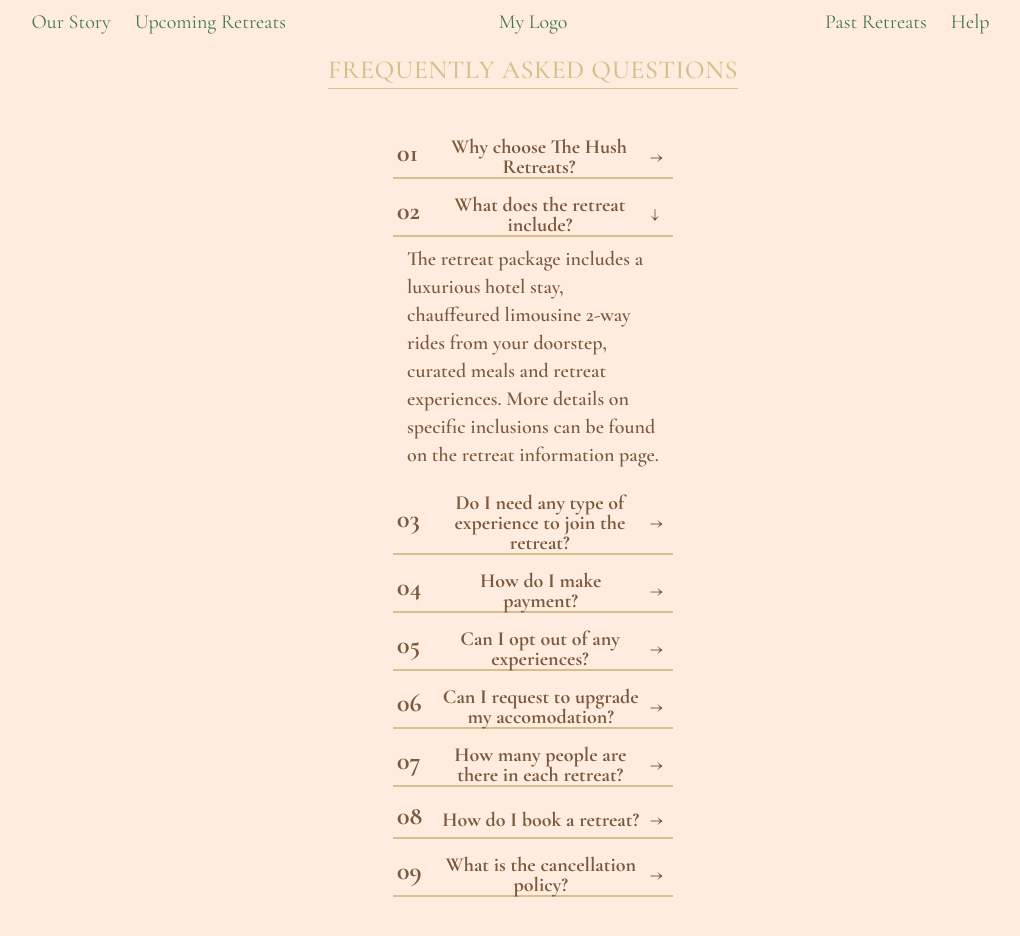
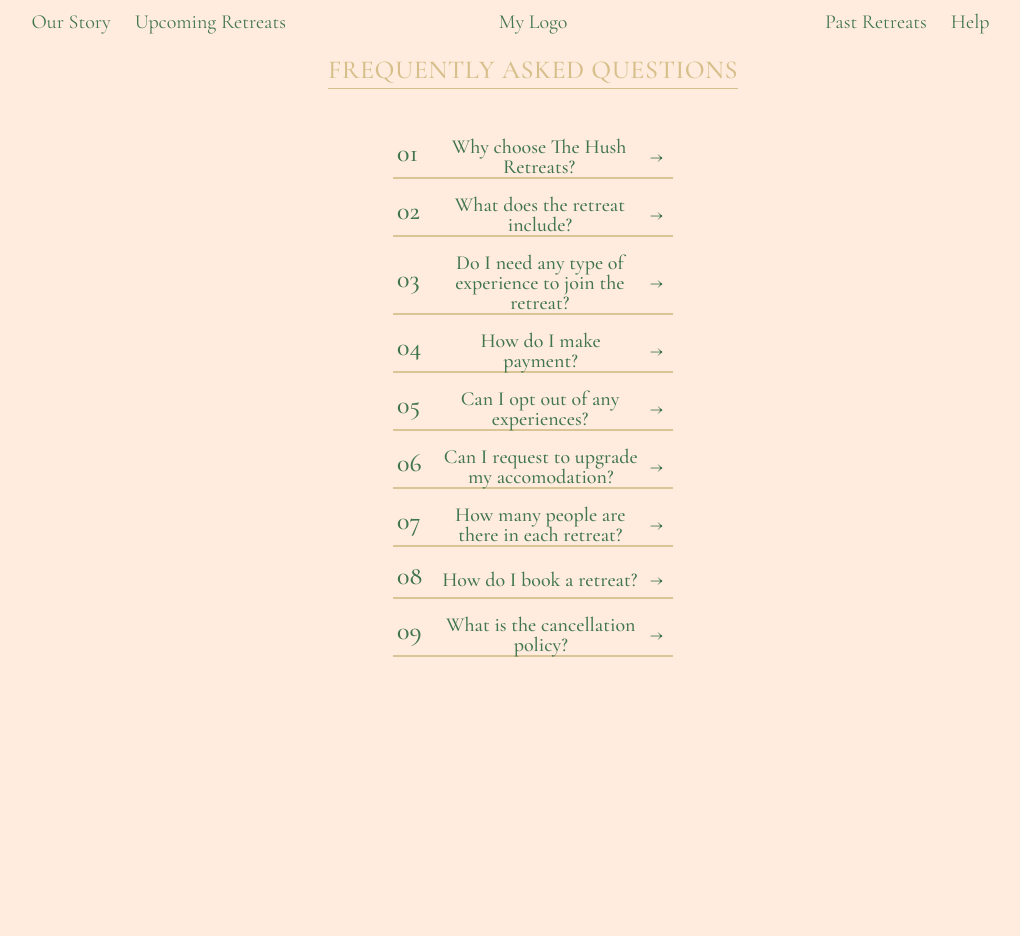
Before and after one commit to jieqiangt/the-hush-retreat, a Next.js app: page /help in a window 1280 px wide. Shown: the top 936 px of the page, without its empty margins (107-1127 px from the left). Built offline with nearby package versions, Linux system fonts and the light colour scheme.

Commit message:
- corrected FAQ accordtion functionality

```diff
--- a/components/help/FAQ.js
+++ b/components/help/FAQ.js
@@ -61,13 +61,25 @@ const FAQItemsList = [
 ];
 
 export default function FAQ() {
-  const [activeItem, setActiveItem] = useState(1);
+  const [activeItems, setActiveItems] = useState([]);
   const [FAQItems, setFAQItems] = useState([]);
+
+  console.log(`active items in componenent: ${activeItems}`)
 
   const setActiveItemHandler = (event) => {
     event.preventDefault();
-    const idx = parseInt(event.target.getAttribute("idx"));
-    setActiveItem(() => idx);
+    const clickedIdx = parseInt(event.target.getAttribute("idx"));
+    console.log({clickedIdx})
+    const idx = activeItems.indexOf(clickedIdx);
+    console.log({idx})
+    const newActiveItems = [...activeItems];
+
+    if (idx !== -1) {
+      newActiveItems.splice(idx, 1);
+    } else {
+      newActiveItems.push(clickedIdx);
+    }
+    setActiveItems(() => newActiveItems);
   };
 
   useEffect(() => {
@@ -88,11 +100,14 @@ export default function FAQ() {
       active: false,
     }));
 
-    const activeFAQItem = FAQItemsList[activeItem];
-    activeFAQItem["active"] = true;
-    FAQItemsOutput.splice(activeItem, 1, activeFAQItem);
+    for (let itemIdx of activeItems) {
+      const activeFAQItem = FAQItemsOutput[itemIdx];
+      const newActiveFAQItem = { ...activeFAQItem, active: true };
+      FAQItemsOutput.splice(itemIdx, 1, newActiveFAQItem);
+    }
+
     setFAQItems(FAQItemsOutput.map(createFAQItem));
-  }, [activeItem]);
+  }, [activeItems]);
 
   return (
     <div className={classes["faq"]}>
--- a/components/help/FAQItem.js
+++ b/components/help/FAQItem.js
@@ -11,9 +11,9 @@ export default function FAQItem(props) {
         className={classes["faq--item--box"]}
         onClick={props.onClick}
       >
-        <span className={classes["faq--item--number"]}>{props.number}</span>
-        <span className={classes["faq--item--question"]}>{props.question}</span>
-        <span className={`${classes["faq--item--icon"]} ${activeArrClass}`}>
+        <span idx={props.idx} className={classes["faq--item--number"]}>{props.number}</span>
+        <span idx={props.idx} className={classes["faq--item--question"]}>{props.question}</span>
+        <span idx={props.idx} className={`${classes["faq--item--icon"]} ${activeArrClass}`}>
           &rarr;
         </span>
       </button>
--- a/sass/pages/help.module.scss
+++ b/sass/pages/help.module.scss
@@ -15,7 +15,7 @@
   font-size: $font-size-text-md;
 
   &--title {
-    @include section--title($col-accent-primary,$letter-spacing-xs);
+    @include section--title($col-accent-primary, $letter-spacing-xs);
     margin-bottom: 4.8rem;
   }
 
@@ -30,13 +30,15 @@
     grid-template-columns: calc((100fr - $grid-faq-item-fr) / 2) $grid-faq-item-fr calc(
         (100fr - $grid-faq-item-fr) / 2
       );
+    color: $col-main-tint-1;
 
     &--box {
-      border-bottom: $border-accent-md;
+      border-bottom: solid 0.2rem $col-accent-tint-1;
       display: flex;
       grid-column: 1 / -1;
       align-items: center;
       justify-content: center;
+      font-weight: $font-weight-sm;
       gap: 1rem;
       padding-bottom: -1rem;
       line-height: 1;
@@ -56,15 +58,17 @@
 
     &--question {
       margin-left: 1rem;
+      margin-right: auto;
     }
 
     &--icon {
-      margin-left: auto;
+      display: block;
       margin-right: 1rem;
       transition: all 0.4s ease-out;
 
       &--active {
         transform: rotate(90deg);
+        margin-right: 1rem;
       }
     }
 
@@ -72,6 +76,7 @@
       grid-column: 2;
       grid-row: 2;
       font-weight: $font-weight-md;
+      color: $col-gray-tint-1;
       line-height: $font-line-height-default;
       @include make-invisible;
       height: 0rem;
```
